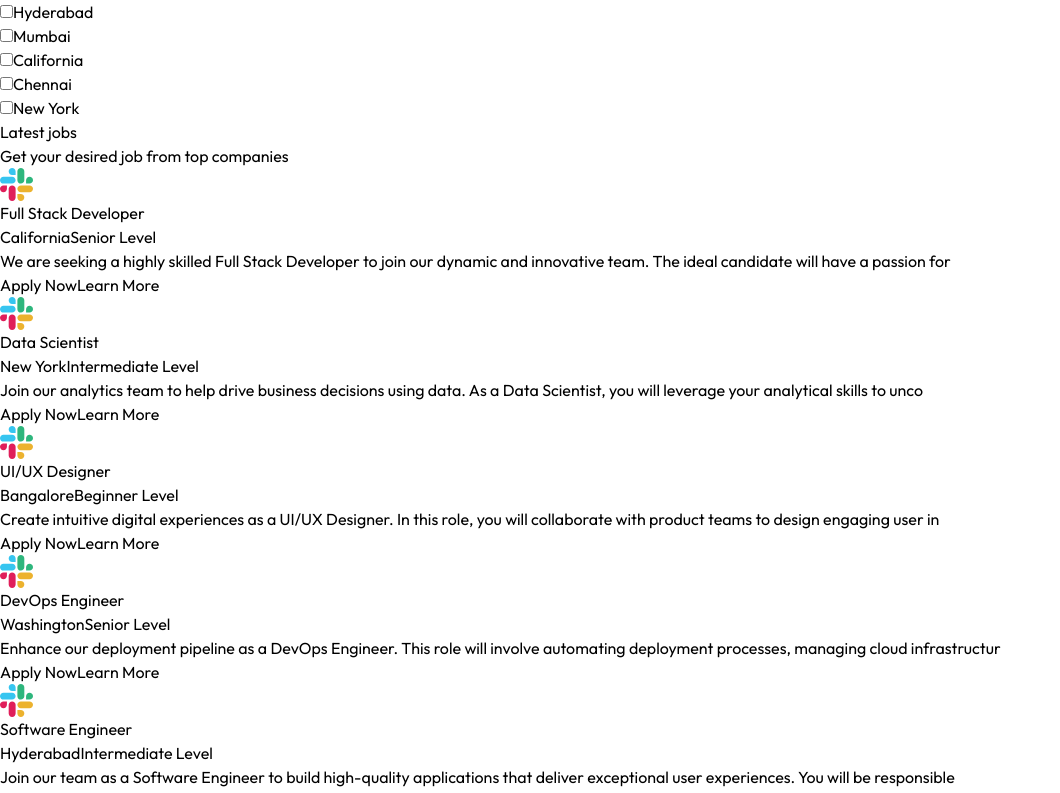
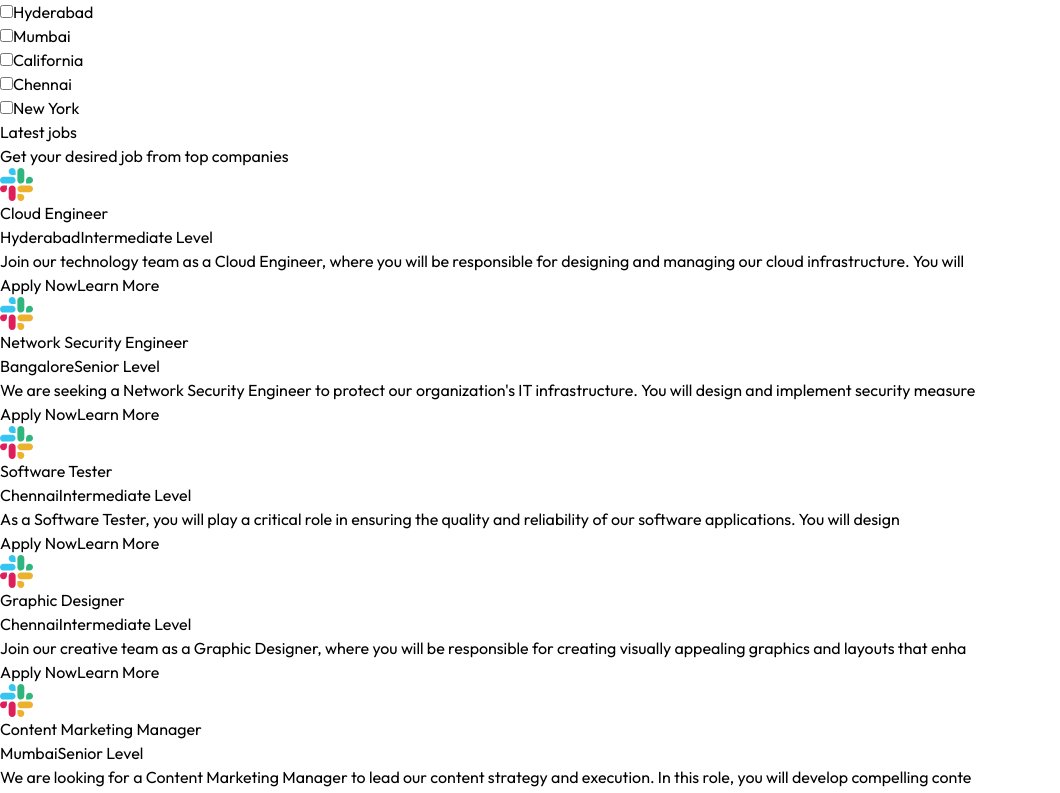
Before and after one commit to tiagosousa10/job-portal, a React (Vite) app in the folder client/: page / in a window 1280 px wide. Shown: the part 880-1673 px from the top of the page, without its empty margins (0-1060 px from the left). Built offline with nearby package versions, Linux system fonts and the light colour scheme; no server answers.

Commit message:
create the logic behind the filter to match with user's information

```diff
--- a/client/src/components/JobListing.jsx
+++ b/client/src/components/JobListing.jsx
@@ -1,114 +1,208 @@
-import React, { useContext, useState } from 'react'
-import { AppContext } from '../context/AppContext'
-import { assets, JobCategories, JobLocations } from '../assets/assets'
-import JobCard from './JobCard'
+import React, { useContext, useEffect, useState } from "react";
+import { AppContext } from "../context/AppContext";
+import { assets, JobCategories, JobLocations } from "../assets/assets";
+import JobCard from "./JobCard";
 
 const JobListing = () => {
-
-   const {isSearched, searchFilter, setSearchFilter, jobs} = useContext(AppContext)
+  const { isSearched, searchFilter, setSearchFilter, jobs } =
+    useContext(AppContext);
 
   const [showFilter, setShowFilter] = useState(false);
   const [currentPage, setCurrentPage] = useState(1);
+  const [selectedCategories, setSelectedCategories] = useState([]);
+  const [selectedLocations, setSelectedLocations] = useState([]);
 
+  const [filteredJobs, setFilteredJobs] = useState(jobs);
+
+  const handleCategoryChange = (category) => {
+    setSelectedCategories((prev) =>
+      prev.includes(category)
+        ? prev.filter((c) => c !== category)
+        : [...prev, category]
+    );
+  };
+
+  const handleLocationChange = (location) => {
+    setSelectedLocations((prev) =>
+      prev.includes(location)
+        ? prev.filter((l) => l !== location)
+        : [...prev, location]
+    );
+  };
+
+  useEffect(() => {
+    const matchesCategory = (job) =>
+      selectedCategories.length === 0 ||
+      selectedCategories.includes(job.category);
+
+    const matchesLocation = (job) =>
+      selectedLocations.length === 0 ||
+      selectedLocations.includes(job.location);
+
+    // Function to check if a job matches the search filter
+    const matchesTitle = (job) =>
+      searchFilter.title === "" ||
+      job.title.toLowerCase().includes(searchFilter.title.toLowerCase());
+
+    const matchesSearchLocation = (job) =>
+      searchFilter.location === "" ||
+      job.location.toLowerCase().includes(searchFilter.location.toLowerCase());
+
+    const newFilteredJobs = jobs
+      .slice()
+      .reverse()
+      .filter(
+        (job) =>
+          matchesCategory(job) &&
+          matchesLocation(job) &&
+          matchesTitle(job) &&
+          matchesSearchLocation(job)
+      );
+
+    setFilteredJobs(newFilteredJobs); // Update the filteredJobs state
+    setCurrentPage(1); // Reset the current page when filters change
+  }, [jobs, selectedCategories, selectedLocations, searchFilter]);
 
   return (
-    <div className='container 2xl:px-20 mx-auto flex flex-col lg:flex-row max-lg:space-y-8 py-8'>
+    <div className="container 2xl:px-20 mx-auto flex flex-col lg:flex-row max-lg:space-y-8 py-8">
       {/* SIDEBAR  */}
-      <div className='w-full lg:w-1/4 bg-white px-4'>
+      <div className="w-full lg:w-1/4 bg-white px-4">
         {/* Search Filter from Hero Component */}
-         {
-            isSearched && (searchFilter.title !== "" || searchFilter.location !== "") && (
+        {isSearched &&
+          (searchFilter.title !== "" || searchFilter.location !== "") && (
             <>
-                  <h3 className='font-medium text-lg mb-4'>Current Search</h3>
-                  <div className='mb-4 text-gray-600'>
+              <h3 className="font-medium text-lg mb-4">Current Search</h3>
+              <div className="mb-4 text-gray-600">
                 {searchFilter.title && (
-                           <span className='inline-flex items-center gap-2.5 bg-blue-50 border border-blue-200 px-4 py-1.5 rounded '>
+                  <span className="inline-flex items-center gap-2.5 bg-blue-50 border border-blue-200 px-4 py-1.5 rounded ">
                     {searchFilter.title}
-                              <img onClick={(e) => setSearchFilter(prev => ({...prev, title: ""}))} src={assets.cross_icon} className='cursor-pointer' alt="" />
+                    <img
+                      onClick={(e) =>
+                        setSearchFilter((prev) => ({ ...prev, title: "" }))
+                      }
+                      src={assets.cross_icon}
+                      className="cursor-pointer"
+                      alt=""
+                    />
                   </span>
                 )}
                 {searchFilter.location && (
-
-                           <span className='ml-2 inline-flex items-center gap-2.5 bg-red-50 border border-red-200 px-4 py-1.5 rounded '>
+                  <span className="ml-2 inline-flex items-center gap-2.5 bg-red-50 border border-red-200 px-4 py-1.5 rounded ">
                     {searchFilter.location}
-                              <img onClick={(e) => setSearchFilter(prev => ({...prev, location: ""}))} src={assets.cross_icon} className='cursor-pointer' alt="" />
+                    <img
+                      onClick={(e) =>
+                        setSearchFilter((prev) => ({ ...prev, location: "" }))
+                      }
+                      src={assets.cross_icon}
+                      className="cursor-pointer"
+                      alt=""
+                    />
                   </span>
                 )}
               </div>
             </>
-            )
-         }
+          )}
 
-         <button onClick={(e) => setShowFilter(prev => !prev)} className='px-6 py-1.5 rounded border border-gray-400 lg:hidden '>
+        <button
+          onClick={(e) => setShowFilter((prev) => !prev)}
+          className="px-6 py-1.5 rounded border border-gray-400 lg:hidden "
+        >
           {showFilter ? "Close" : "Filters"}
         </button>
 
         {/* category filter */}
         <div className={`${showFilter ? "" : "max-lg:hidden"}`}>
-            <h4 className='font-medium text-lg py-4'>Search by Categories</h4>
-            <ul className='space-y-4 text-gray-600'>
-               {
-                  JobCategories.map((category, index) => (
-                     <li className='flex gap-3 items-center' key={index}>
-                        <input className='scale-125' type="checkbox" name="" id="" />
+          <h4 className="font-medium text-lg py-4">Search by Categories</h4>
+          <ul className="space-y-4 text-gray-600">
+            {JobCategories.map((category, index) => (
+              <li className="flex gap-3 items-center" key={index}>
+                <input
+                  className="scale-125"
+                  type="checkbox"
+                  onChange={() => handleCategoryChange(category)}
+                  checked={selectedCategories.includes(category)}
+                />
                 {category}
               </li>
-                  ))
-               }
+            ))}
           </ul>
         </div>
 
         {/* location filter */}
         <div className={`${showFilter ? "" : "max-lg:hidden"}`}>
-            <h4 className='font-medium text-lg py-4 pt-14'>Search by Location</h4>
-            <ul className='space-y-4 text-gray-600'>
-               {
-                  JobLocations.map((location, index) => (
-                     <li className='flex gap-3 items-center' key={index}>
-                        <input className='scale-125' type="checkbox" name="" id="" />
+          <h4 className="font-medium text-lg py-4 pt-14">Search by Location</h4>
+          <ul className="space-y-4 text-gray-600">
+            {JobLocations.map((location, index) => (
+              <li className="flex gap-3 items-center" key={index}>
+                <input
+                  className="scale-125"
+                  type="checkbox"
+                  onChange={() => handleLocationChange(location)}
+                  checked={selectedLocations.includes(location)}
+                />
                 {location}
               </li>
-                  ))
-               }
+            ))}
           </ul>
         </div>
       </div>
 
       {/* job listings */}
-      <section className='w-full lg:w-3/4 text-gray-800 max-lg:px-4'>
-         <h3 className='font-medium text-3xl py-2' id="job-list">Latest jobs</h3>
-         <p className='mb-8'>Get your desired job from top companies</p>
-         <div className='grid grid-cols-1 sm:grid-cols-2 xl:grid-cols-3 gap-4'>
-            {jobs.slice((currentPage - 1) * 6, currentPage * 6).map((job,index) => (
+      <section className="w-full lg:w-3/4 text-gray-800 max-lg:px-4">
+        <h3 className="font-medium text-3xl py-2" id="job-list">
+          Latest jobs
+        </h3>
+        <p className="mb-8">Get your desired job from top companies</p>
+        <div className="grid grid-cols-1 sm:grid-cols-2 xl:grid-cols-3 gap-4">
+          {filteredJobs
+            .slice((currentPage - 1) * 6, currentPage * 6)
+            .map((job, index) => (
               <JobCard key={index} job={job} />
             ))}
         </div>
 
-
         {/* Pagination */}
         {jobs.length > 0 && (
-            <div className='flex items-center justify-center space-x-2 mt-10'>
+          <div className="flex items-center justify-center space-x-2 mt-10">
             <a href="#job-list">
-                  <img onClick={() => setCurrentPage(Math.max(currentPage - 1),1)} src={assets.left_arrow_icon} alt="" />
+              <img
+                onClick={() => setCurrentPage(Math.max(currentPage - 1), 1)}
+                src={assets.left_arrow_icon}
+                alt=""
+              />
             </a>
-               {Array.from({length: Math.ceil(jobs.length / 6)}).map((_,index) => (
+            {Array.from({ length: Math.ceil(jobs.length / 6) }).map(
+              (_, index) => (
                 <a href="#job-list">
                   <button
-                        className={`size-10 flex items-center justify-center border border-gray-300 rounded ${currentPage === index + 1 ? "bg-blue-100 text-blue-500" : "text-gray-500"} `}
-                        onClick={(() => setCurrentPage(index + 1))}
+                    className={`size-10 flex items-center justify-center border border-gray-300 rounded ${
+                      currentPage === index + 1
+                        ? "bg-blue-100 text-blue-500"
+                        : "text-gray-500"
+                    } `}
+                    onClick={() => setCurrentPage(index + 1)}
                   >
                     {index + 1}
                   </button>
                 </a>
-               ))}
+              )
+            )}
             <a href="#job-list">
-                  <img onClick={() => setCurrentPage(Math.min(currentPage + 1, Math.ceil(jobs.length / 6)))} src={assets.right_arrow_icon} alt="" />
+              <img
+                onClick={() =>
+                  setCurrentPage(
+                    Math.min(currentPage + 1, Math.ceil(jobs.length / 6))
+                  )
+                }
+                src={assets.right_arrow_icon}
+                alt=""
+              />
             </a>
           </div>
         )}
       </section>
     </div>
-  )
-}
+  );
+};
 
-export default JobListing
+export default JobListing;
```
Lines whose indentation alone changed are shown as unchanged.
